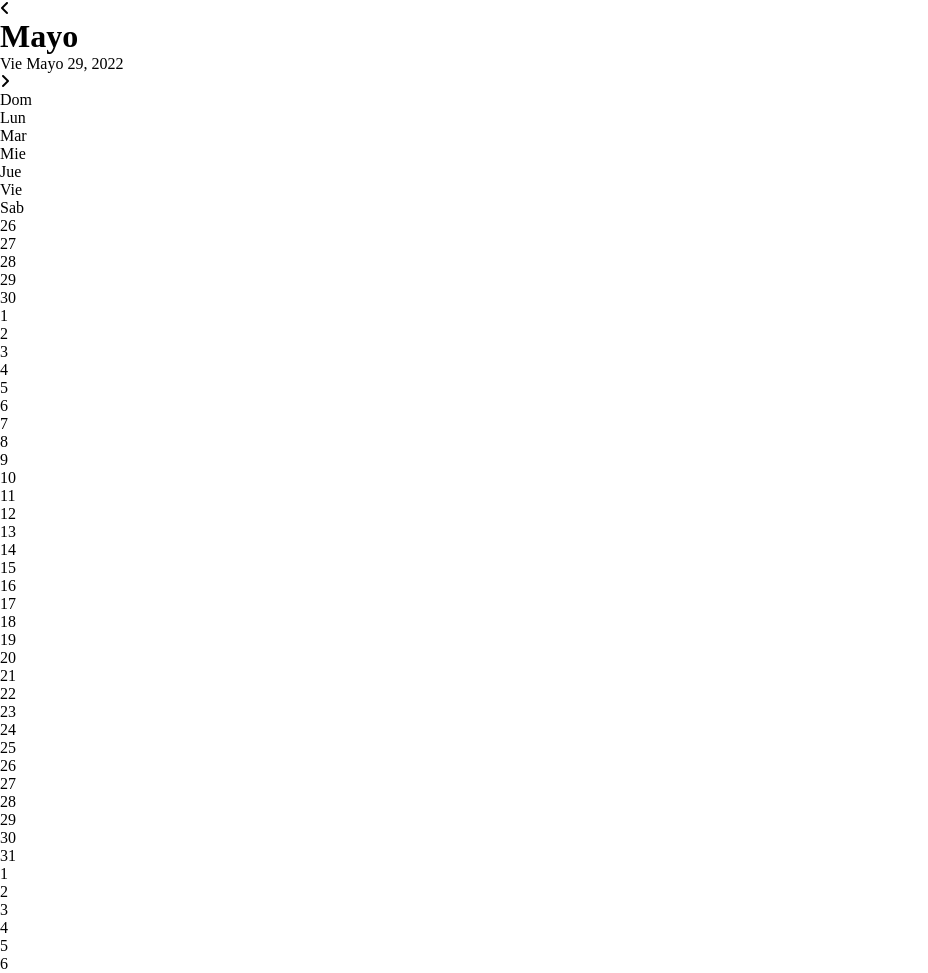
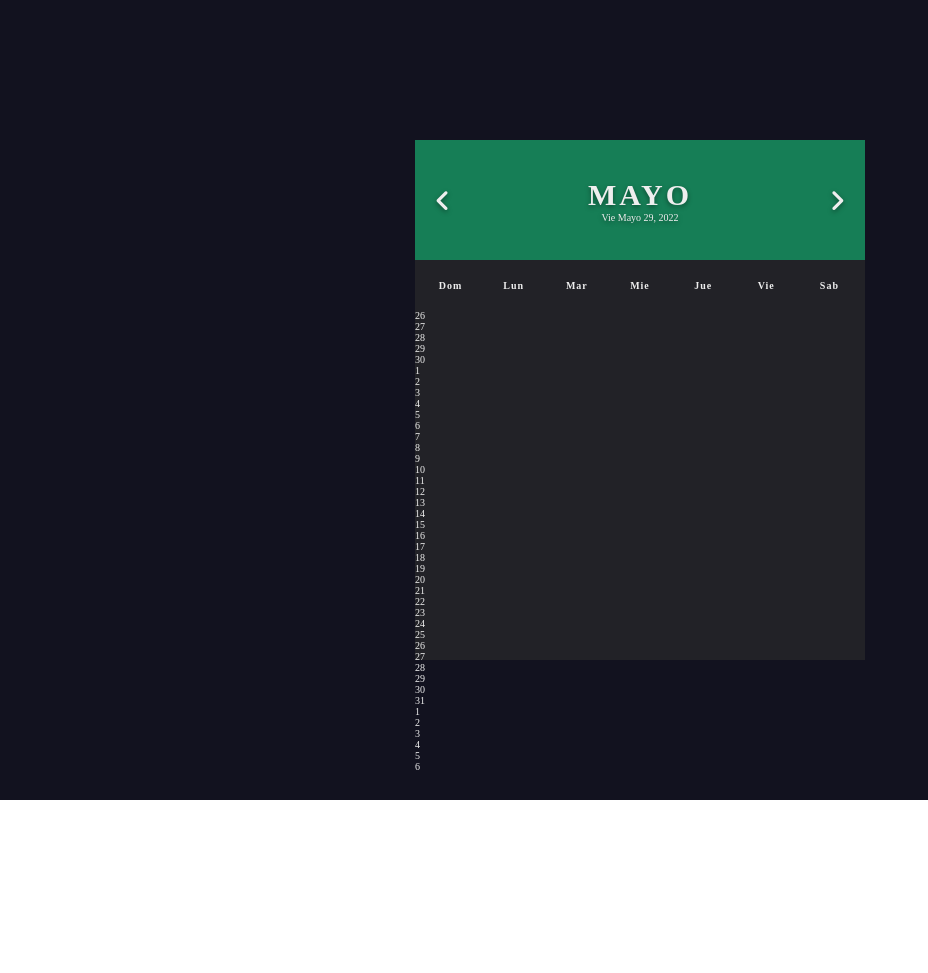
Before and after one commit to FacundoDLR/Calendario-App, a plain HTML site: page index.html in a window 1280 px wide. Shown: the whole page, without its empty margins (0-928 px from the left). After the commit the page ends 800 px from the top, so only its background shows below. Drawn offline with Linux system fonts and the light colour scheme.

Commit message:
Estilos del calendario(mes y semanas)parciales

```diff
--- a/Estilos/style.css
+++ b/Estilos/style.css
@@ -3,3 +3,64 @@
     padding: 0;
     box-sizing: border-box;
 }
+
+html{
+    font-size: 62.5%;
+}
+
+.container{
+    width: 100%;
+    height: 100vh;
+    background-color: #12121f;
+    color: #eee;
+    display: flex;
+    justify-content: center;
+    align-items: center;
+}
+
+.calendar {
+    width : 45rem ;
+    height : 52em ;
+    background-color: #222227;
+    box-shadow: 0 0.5rem 3rem rgba ( 0 , 0 , 0 , 0 .4 ) ;
+}
+
+.month{
+    width: 100%;
+    height: 12rem;
+    background-color: #167e56;
+    display: flex;
+    justify-content: space-between;
+    align-items: center;
+    padding: 0 2rem;
+    text-align: center;
+    text-shadow: 0 0.2rem 0.5rem rgba(0, 0, 0, .4);
+}
+
+.month i{
+    font-size: 2.5rem;
+    cursor: pointer;
+}
+
+.month h1{
+    text-transform: uppercase;
+    font-weight: bold;
+    font-size: 3rem;
+    letter-spacing: .3rem;
+}
+
+.weekdays{
+    width: 100%;
+    height: 5rem;
+    padding: 0 0.4rem;
+    display: flex;
+    align-items: center;
+}
+
+.weekdays div{
+    font: 1.5rem;
+    font-weight: bold;
+    letter-spacing: .1rem;
+    width: calc(44.2rem/7);
+    text-align: center;
+}
```
